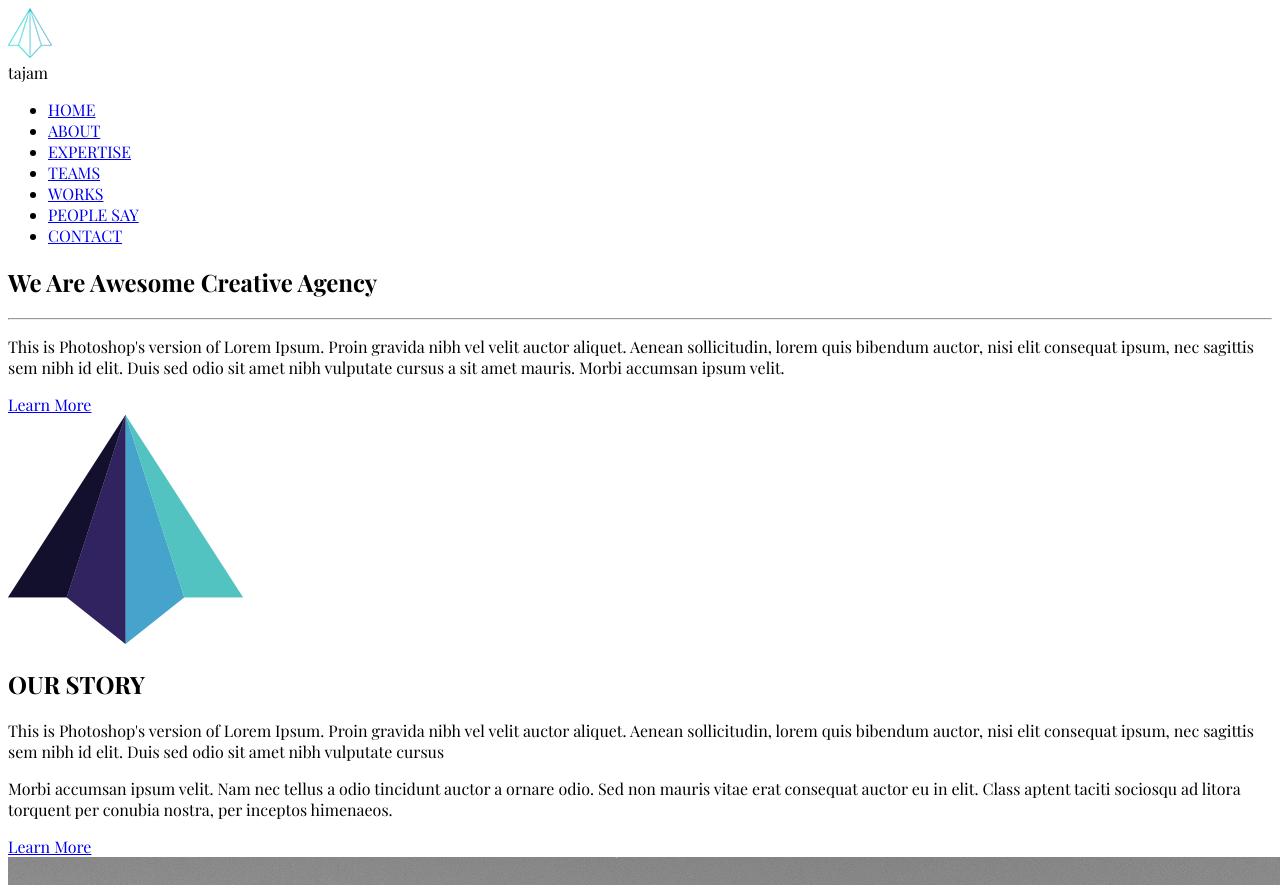
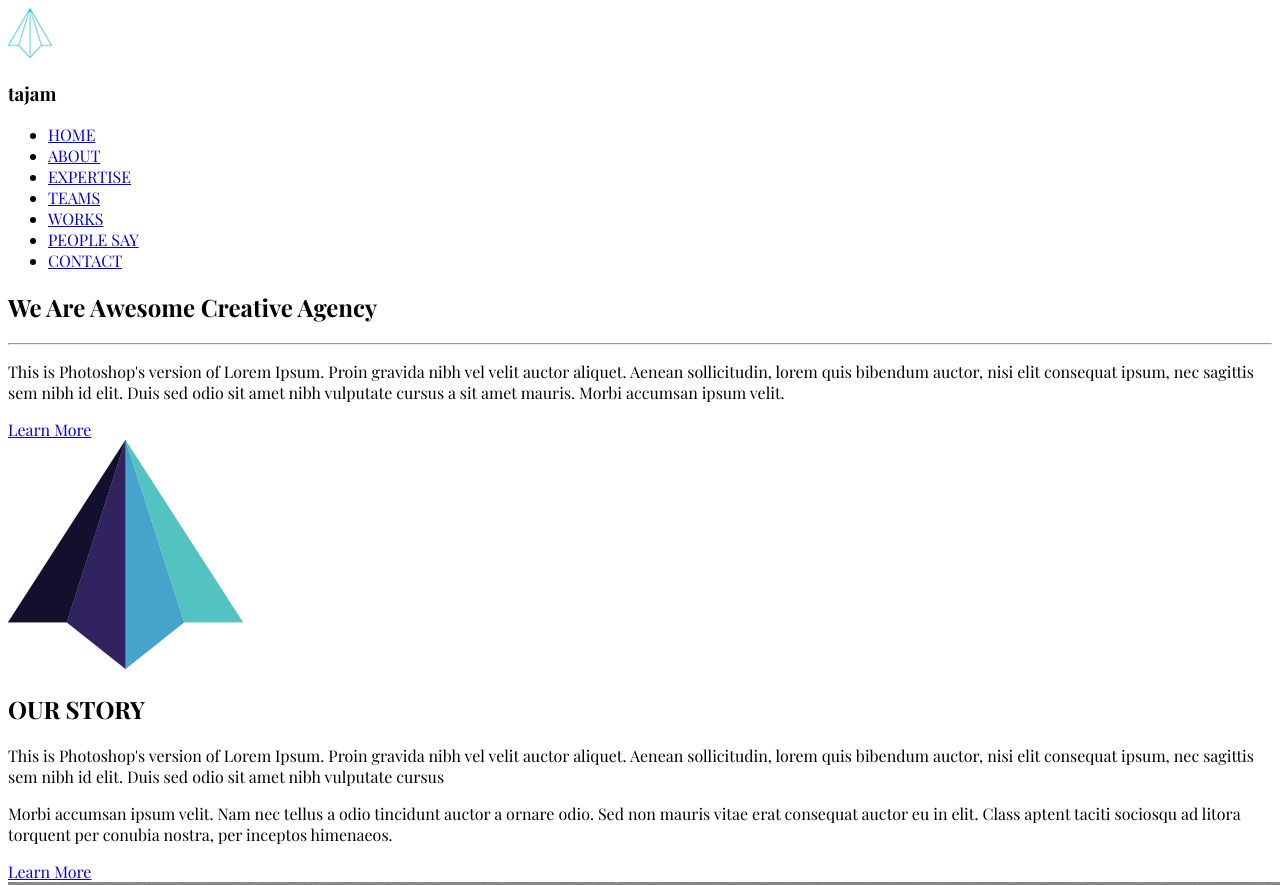
Before and after one commit to n1kko777/workspace_tarasov, a plain HTML site: page index.html in a window 1280 px wide. Shown: the top 885 px of the page. Drawn offline with nearby package versions, Linux system fonts and the light colour scheme; grey boxes are pictures that could not be loaded; a web font is replaced by a local one.

Commit message:
Правки html-каркаса

```diff
--- a/index.html
+++ b/index.html
@@ -21,7 +21,7 @@
         <nav>
           <div class="logo">
             <img src="img/logo.png" alt="" class="logo__img">
-            <div class="logo__name">tajam</div>
+            <h1 class="logo__name">tajam</h1>
           </div>
           <nav>
             <ul class="menu">
@@ -37,7 +37,7 @@
         </nav>
       </header>
 
-      <h1 class="header-title">We Are Awesome Creative Agency</h1>
+      <h2 class="header-title">We Are Awesome Creative Agency</h2>
       <hr class="line">
       <p class="header-text">This is Photoshop's version of Lorem Ipsum. Proin gravida nibh vel velit auctor aliquet.
         Aenean sollicitudin, lorem quis bibendum auctor, nisi elit consequat ipsum, nec sagittis sem nibh id elit. Duis
@@ -276,7 +276,7 @@
         <div class="footer-col">
           <div class="logo">
             <img src="img/logo.png" alt="" class="logo__img">
-            <div class="logo__name">tajam</h1>
+            <div class="logo__name">tajam</div>
             </div>
 
             <p class="footer-text">
```
